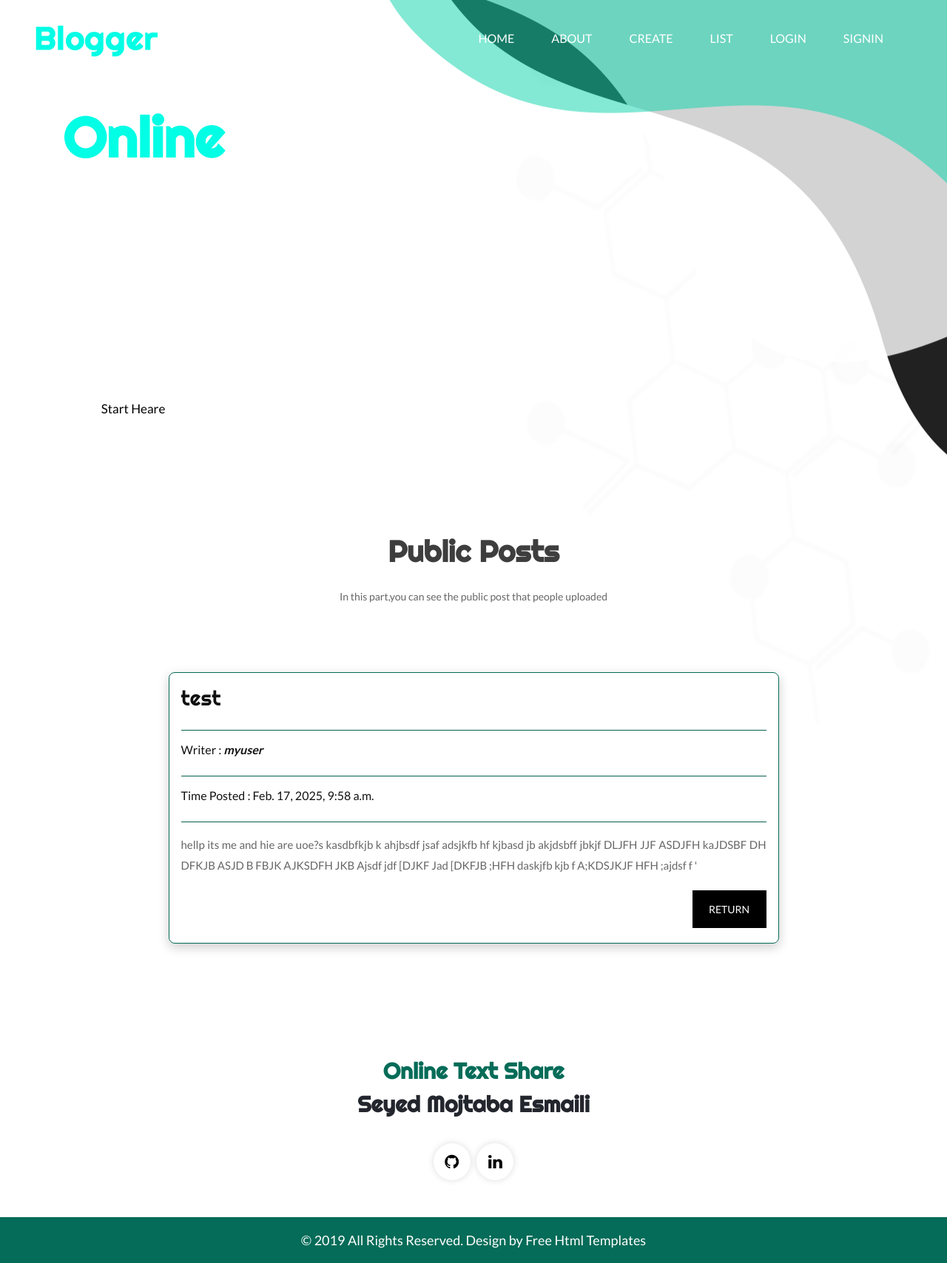
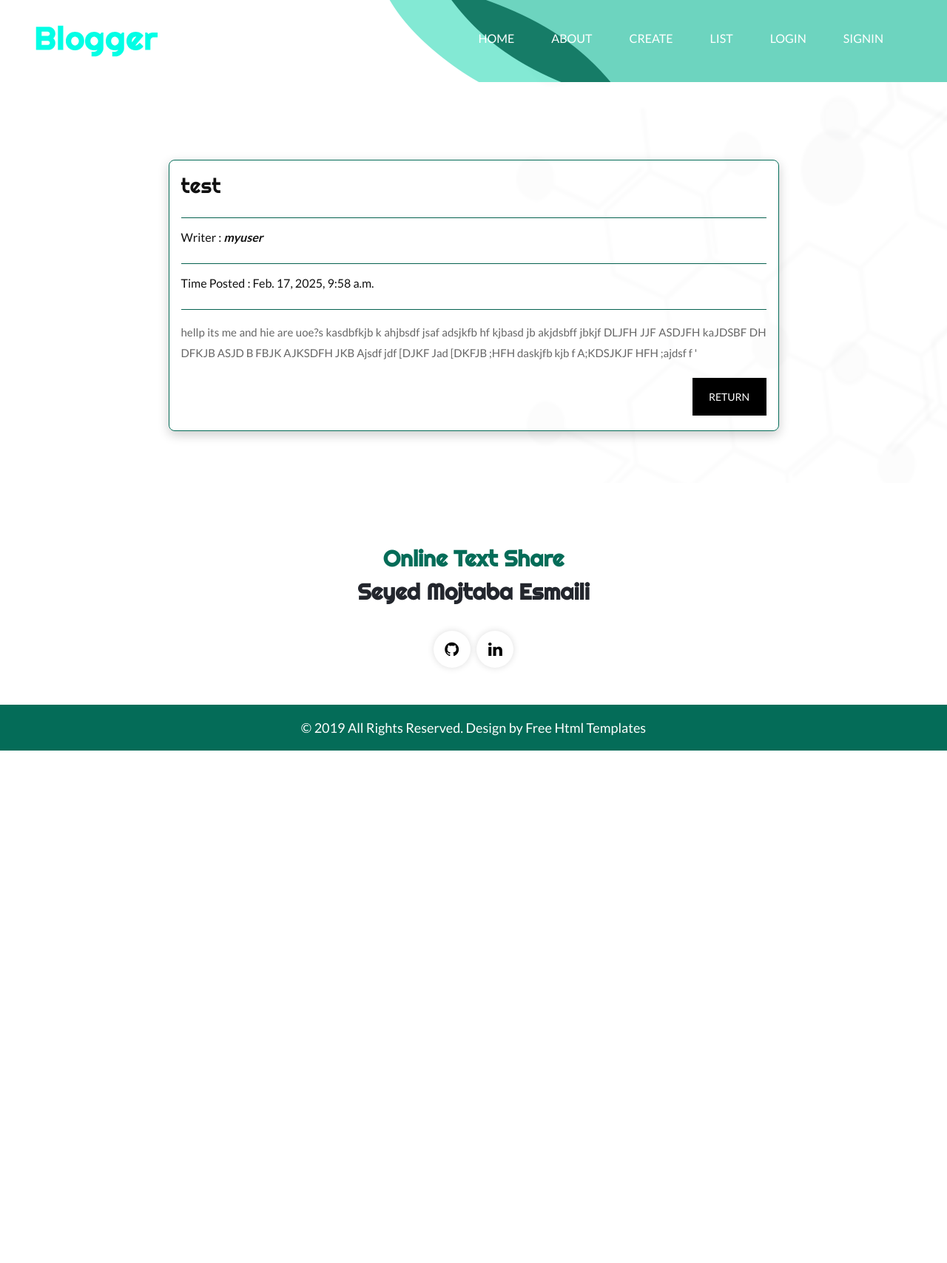
Before and after one commit to SMojtabaE/OnlineTextShare, a Django app: page /public_post_detail/18 in a window 1280 px wide. Shown: the whole page at 74% size. After the commit the page ends 1015 px from the top, so only its background shows below. Run offline with Django 4.2, Linux system fonts and the light colour scheme; data comes from the database, SQL or seed files in the repository; both versions use the stored data as it was after the commit; some libraries are stand-ins or nearby versions; some web fonts are replaced.

Commit message:
chang in fron-end

```diff
--- a/posts/templates/posts/base.html
+++ b/posts/templates/posts/base.html
@@ -63,7 +63,7 @@
     <!-- header -->
     <header>
         <!-- header inner -->
-        <div  {% if request.path == "/" %}
+        <div  {% if request.path == "/" or request.path == "/accounts/logout/" %}
                   class="head_top"
                {% else %}
                   class="head_top1"
--- a/posts/templates/posts/post_list.html
+++ b/posts/templates/posts/post_list.html
@@ -36,8 +36,8 @@
                   </div>
                </div>
             </section>
-         </div>
-      </header> {% endcomment %}
+         </div>{% endcomment %}
+      </header>
       <!-- end banner -->
       <!-- blog_main -->
 
--- a/posts/templates/posts/public_post_detail.html
+++ b/posts/templates/posts/public_post_detail.html
@@ -2,7 +2,7 @@
 
 
 {% block content %}
-<section class="banner_main">
+{% comment %} <section class="banner_main">
     <div class="container">
        <div class="row d_flex">
           <div class=" col-xl-8 col-lg-8 col-md-8 col-12-9">
@@ -15,10 +15,10 @@
        </div>
     </div>
  </section>
-</div>
+</div>  {% endcomment %}
 </header>
 <div class="blog_main">
-    <div class="container">
+    {% comment %} <div class="container">
        <div class="row">
           <div class="col-md-12">
              <div class="titlepage">
@@ -26,7 +26,7 @@
                 <span>In this part,you can see the public post that people uploaded</span>
              </div>
           </div>
-       </div>
+       </div> {% endcomment %}
         <div class='card-container'>
                   <div class='card-detail'>
                      <div class='card-content'>
--- a/posts/templates/registration/login.html
+++ b/posts/templates/registration/login.html
@@ -14,7 +14,7 @@
         <p class="error">Pease login to see this page</p>
     {% endif %}
 {% endif %}
-<section class="banner_main">
+{% comment %} <section class="banner_main">
     <div class="container">
        <div class="row d_flex">
           <div class=" col-xl-8 col-lg-8 col-md-8 col-12-9">
@@ -27,7 +27,7 @@
        </div>
     </div>
  </section>
-</div>
+</div>  {% endcomment %}
 </header>
     <div id="contact" class="contact">
         <div class="container">
--- a/posts/templates/registration/signup.html
+++ b/posts/templates/registration/signup.html
@@ -1,7 +1,7 @@
 {% extends "posts/base.html" %}
 {% block content %}
 
-<section class="banner_main">
+{% comment %} <section class="banner_main">
     <div class="container">
        <div class="row d_flex">
           <div class=" col-xl-8 col-lg-8 col-md-8 col-12-9">
@@ -14,7 +14,7 @@
        </div>
     </div>
  </section>
-</div>
+</div>  {% endcomment %}
 </header>
 
     <div id="contact" class="contact">
```
Also changed, not shown: posts/templates/posts/post_detail.html (+4 -4 lines), db.sqlite3.
